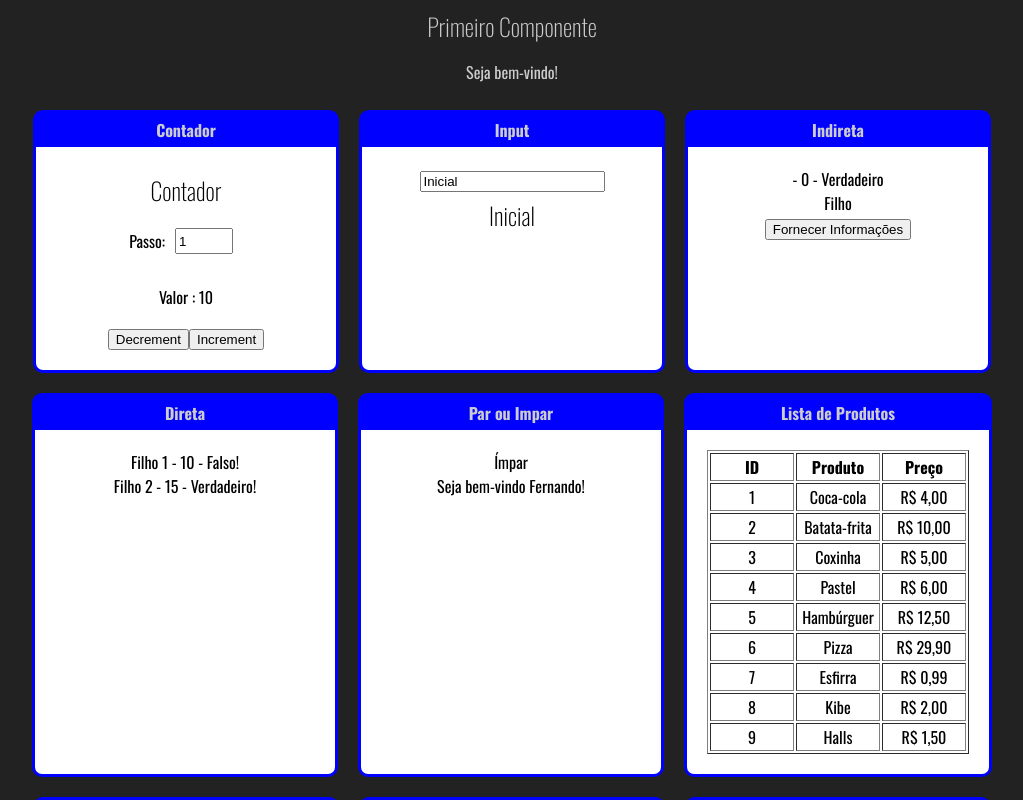
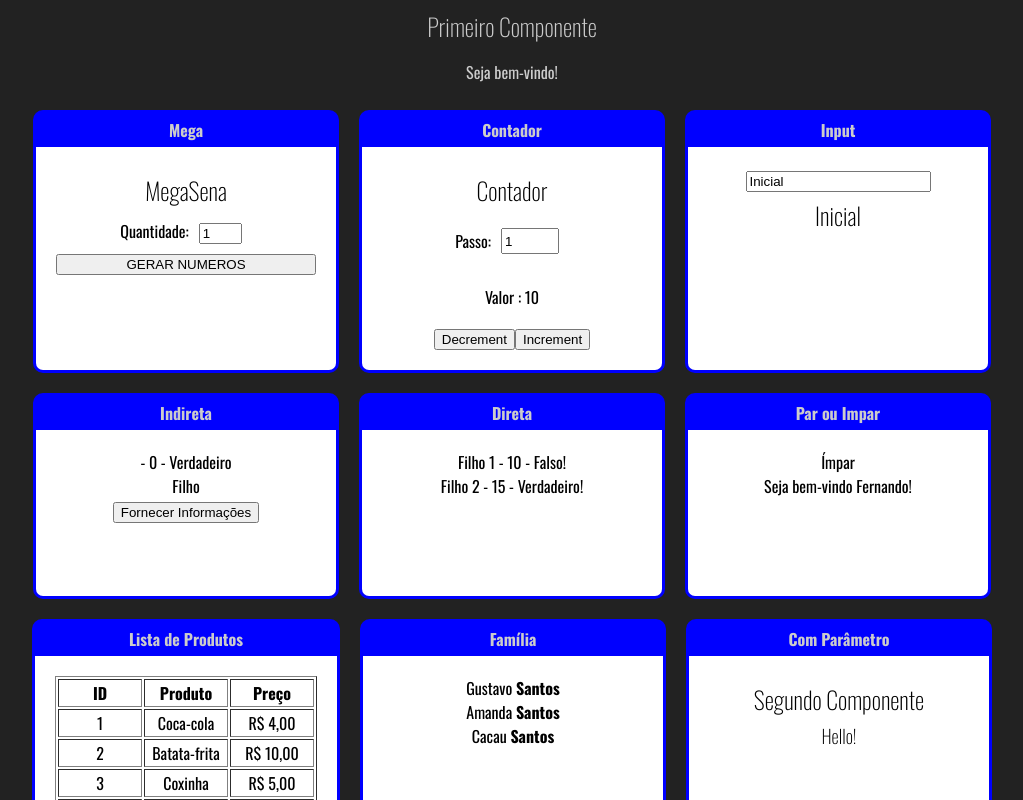
Before and after one commit to Guga-Santos/Udemy-Fundamentos-React, a React (Create React App) app: page / in a window 1280 px wide. Shown: the top 800 px of the page, without its empty margins (128-1151 px from the left). Built offline with nearby package versions, Linux system fonts and the light colour scheme.

Commit message:
fundamentos - Megasena 2

```diff
--- a/src/App.jsx
+++ b/src/App.jsx
@@ -11,6 +11,7 @@ import UsuarioInfo from "./components/condicional/UsuarioInfo";
 import Contador from "./components/contador/Contador";
 import Input from "./components/formulario/Input";
 import Card from "./components/layout/Card";
+import Mega from "./components/mega/Mega";
 import './index.css';
 
 export default function App(props) {
@@ -18,6 +19,9 @@ export default function App(props) {
     <div >
     <Primeiro />
     <div className="Cards">
+      <Card titulo="Mega">
+        <Mega />
+      </Card>
       <Card titulo="Contador">
         <Contador numeroInicial={10}/>
       </Card>
--- a/src/components/mega/Mega.jsx
+++ b/src/components/mega/Mega.jsx
@@ -1,3 +1,5 @@
+import { useState } from "react"
+
 function gerarNumeroNaocontido(min, max, array) {
   const aleatorio = parseInt(Math.random() * (max + 1 - min) + min)
   return array.includes(aleatorio)
@@ -17,4 +19,29 @@ function gerarNumeros(qt) {
 
 }
 
-console.log(gerarNumeros(6))
+export default function Mega(props) {
+  const [numeros, setNumeros] = useState([]);
+  const [quantidade, setQuantidade] = useState(1);
+  return (
+    <div>
+      <h2>MegaSena</h2>
+      <h3>{ numeros.join('-') }</h3>
+      <div style={{display: 'flex', flexDirection: 'column'}}>
+        <label htmlFor="quantidade">
+          Quantidade:
+          <input
+          type="number"
+          name="quantidade"
+          id="quantidade"
+          style={{ width: '35px', margin: '10px'}}
+          value={ quantidade }
+          onChange={ (e) => setQuantidade(+e.target.value)} />
+        </label>
+      <button
+      type="button"
+      onClick={() => setNumeros(gerarNumeros(quantidade))}
+      >GERAR NUMEROS</button>
+      </div>
+    </div>
+  )
+}
```
